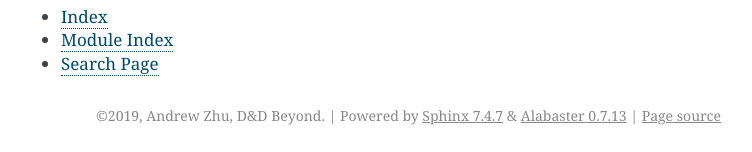
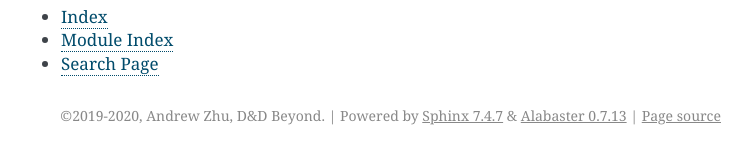
Before and after one commit to avrae/avrae, a Sphinx documentation site: the page built from docs/index.rst, in a window 1280 px wide and 900 px high, scrolled down 1717 px. Shown: the part 745-897 px from the top of the window, without its empty margins (389-1141 px from the left). Built offline with Sphinx 7.4.7, drawn with Linux system fonts in a browser that asks for light colours.

Commit message:
get intersphinx working, update copyright

```diff
--- a/docs/aliasing/api.rst
+++ b/docs/aliasing/api.rst
@@ -580,13 +580,13 @@ SimpleRollResult
 
         The RollResult object returned by the roll.
 
-        :type: :class:`~d20::RollResult`
+        :type: :class:`d20.RollResult`
 
     .. attribute:: raw
 
         The Expression object returned by the roll. Equivalent to ``SimpleRollResult.result.expr``.
 
-        :type: :class:`~d20::Expression`
+        :type: :class:`d20.Expression`
 
     .. automethod:: consolidated
 
--- a/docs/conf.py
+++ b/docs/conf.py
@@ -18,7 +18,7 @@ sys.path.insert(0, os.path.abspath('..'))
 # -- Project information -----------------------------------------------------
 
 project = 'avrae'
-copyright = '2019, Andrew Zhu, D&D Beyond'
+copyright = '2019-2020, Andrew Zhu, D&D Beyond'
 author = 'Andrew Zhu, D&D Beyond'
 
 # -- General configuration ---------------------------------------------------
```
